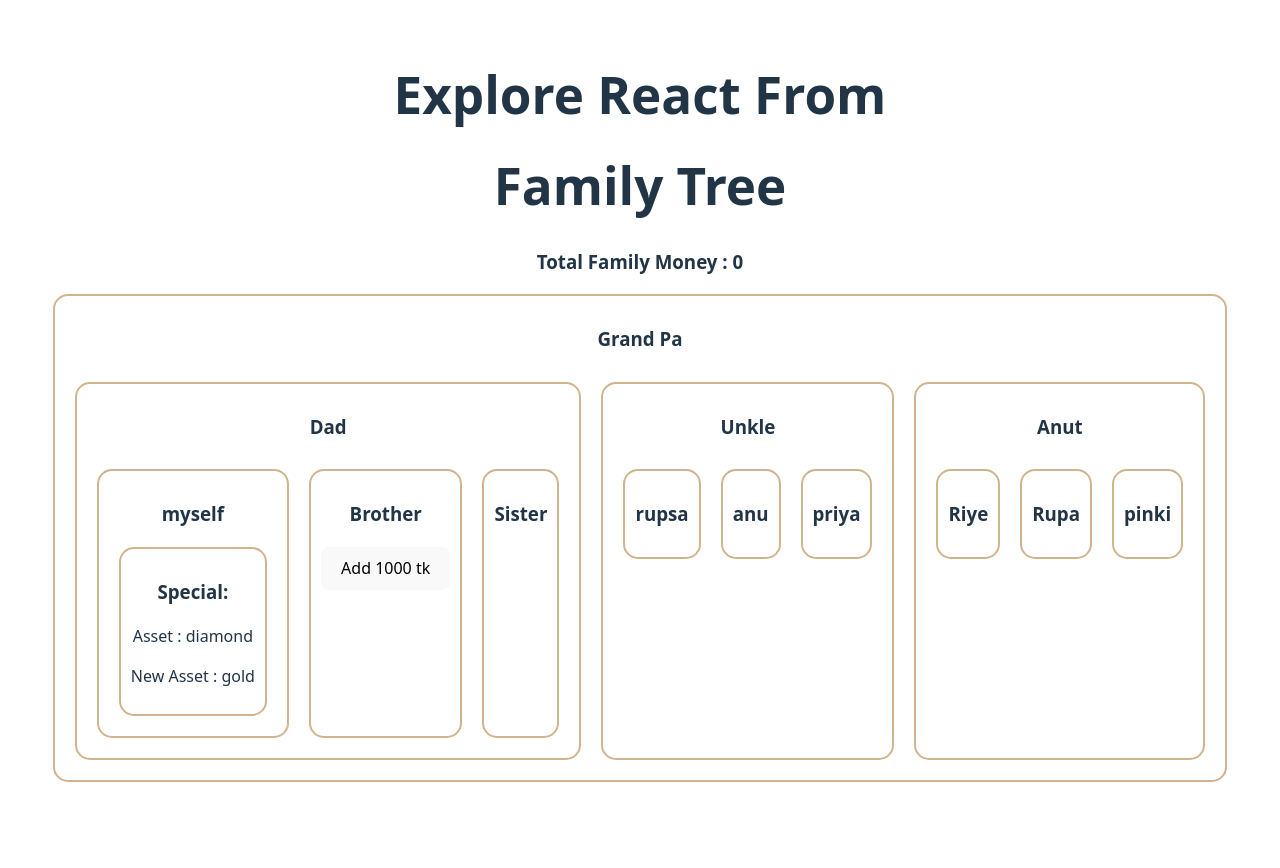
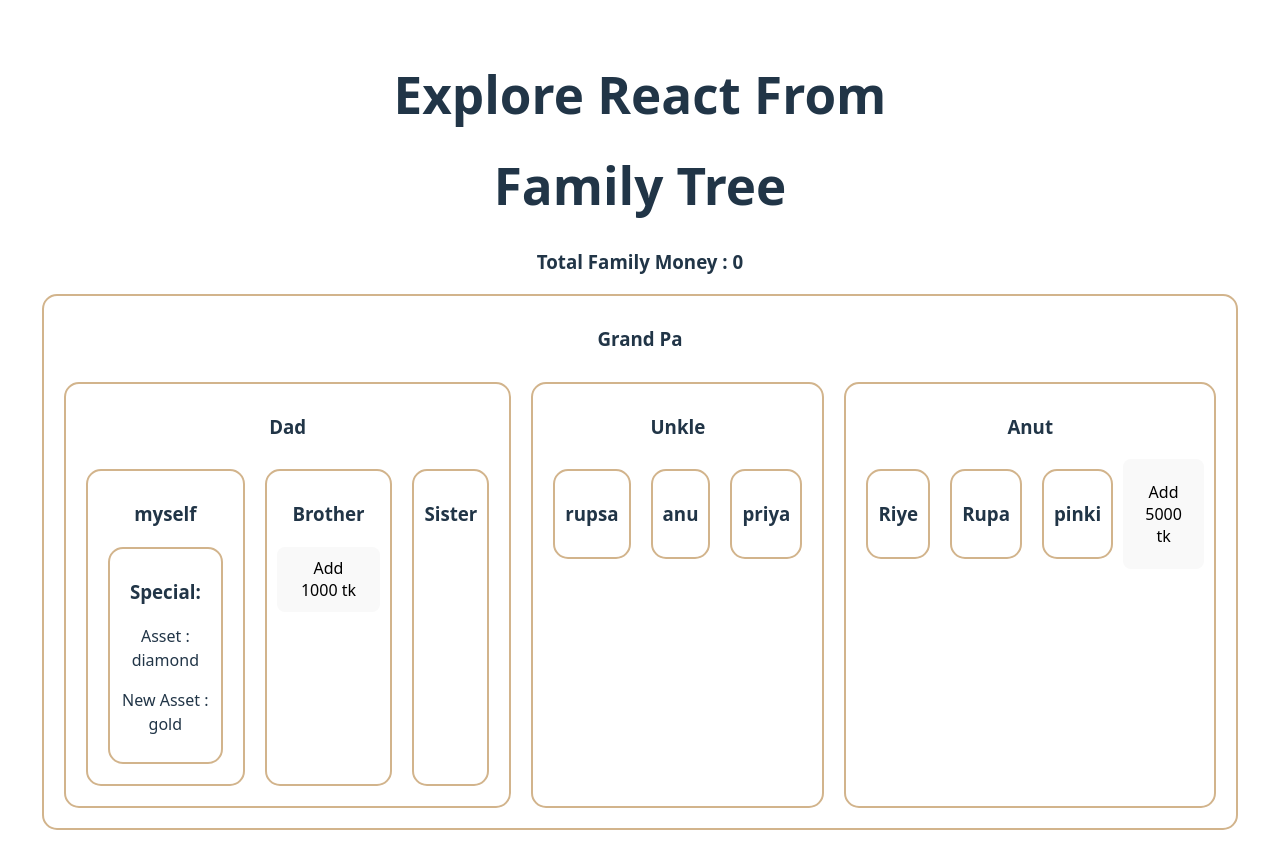
Before and after one commit to sucharita4867/REACT-PRACTICE, a React app in the folder explore-react-from/: page / in a window 1280 px wide. Shown: the top 868 px of the page. Before the commit the page ends 824 px from the top, so only its background shows below. Built offline with nearby package versions, Linux system fonts and the light colour scheme; the HTML template or start-up script is replaced by a standard one.

Commit message:
added aunt btn

```diff
--- a/explore-react-from/src/Componants/FamilyTree/Aunt.jsx
+++ b/explore-react-from/src/Componants/FamilyTree/Aunt.jsx
@@ -1,7 +1,12 @@
-import React from "react";
+import React, { use } from "react";
 import Cousin from "./Cousin";
+import { MoneyContext } from "./FamilyTree";
 
 const Aunt = ({ asset }) => {
+  const [money, setMoney] = use(MoneyContext);
+  const handleBtn = () => {
+    setMoney(money + 5000);
+  };
   return (
     <div>
       <h3>Anut</h3>
@@ -9,6 +14,7 @@ const Aunt = ({ asset }) => {
         <Cousin name="Riye"></Cousin>
         <Cousin asset={asset} name="Rupa"></Cousin>
         <Cousin name="pinki"></Cousin>
+        <button onClick={handleBtn}>Add 5000 tk</button>
       </section>
     </div>
   );
--- a/explore-react-from/src/Componants/FamilyTree/Cousin.jsx
+++ b/explore-react-from/src/Componants/FamilyTree/Cousin.jsx
@@ -10,6 +10,7 @@ const Cousin = ({ name, asset }) => {
         // name=== " Riye" && <Special></Special>
         name === " Rupa" && <Special asset={asset}></Special>
       }
+      {name === " Riya" && <Friend></Friend>}
     </div>
   );
 };
```
